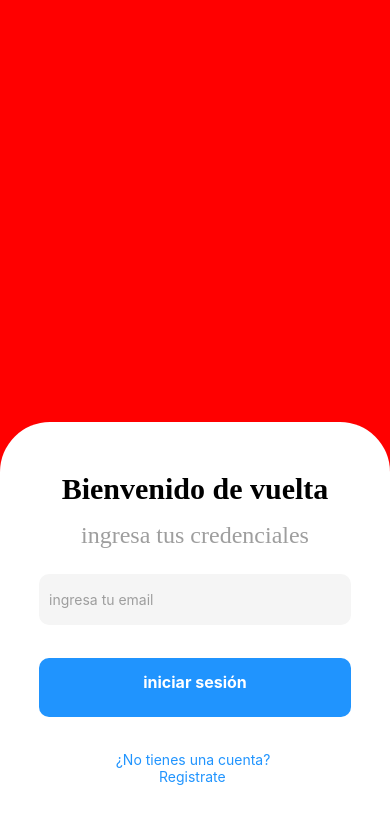
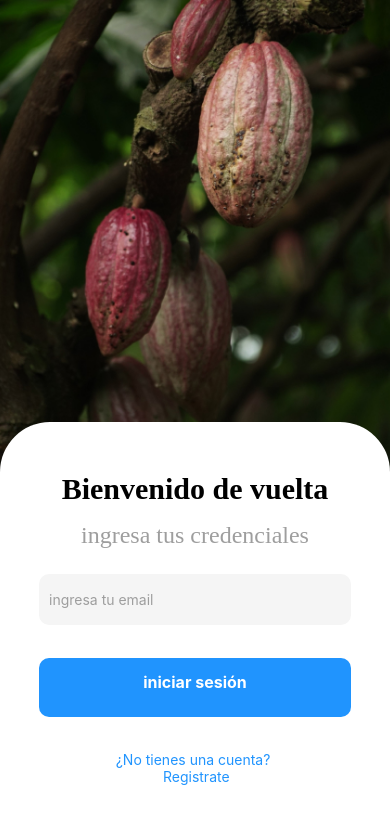
Before and after one commit to wilopz/cacaotech, a React Native app: screen / in a window 390 px wide. Shown: the top 824 px of the page. Built offline with nearby package versions, Linux system fonts and the light colour scheme.

Commit message:
Homescreen v2

```diff
--- a/src/screens/InicioScreen.tsx
+++ b/src/screens/InicioScreen.tsx
@@ -1,5 +1,5 @@
 import React from 'react'
-import { View, StyleSheet, Text, TouchableOpacity } from 'react-native';
+import { View, StyleSheet, Text, TouchableOpacity, Image, ImageBackground } from 'react-native';
 import { ButtonCp } from '../components/ButtonCp';
 import { InputCp } from '../components/InputCp';
 import { PanelCp } from '../components/PanelCp';
@@ -7,6 +7,12 @@ import { PanelCp } from '../components/PanelCp';
 export const InicioScreen = () => {
   return (
     <View style = {styles.container}>
+
+        <ImageBackground
+          style={styles.imagescreen1}
+          source={ require('../images/screen1.jpg')}
+        />
+
         <PanelCp
           height = { '50%' }
           bottom = {0}
@@ -46,9 +52,11 @@ export const InicioScreen = () => {
             color: '#2094FE',
           }} >
             ¿No tienes una cuenta? {"\n"}
-            {'           '}Registrate
+            {'            '}Registrate
           </Text>
         </TouchableOpacity>
+
+
 
     </View>
   )
@@ -80,4 +88,8 @@ const styles = StyleSheet.create({
     bottom: '7%',
     color: '#2094FE',
   },
+  imagescreen1: {
+    width: '100%',
+    height: '75%',
+  },
 })
```
Also changed, not shown: src/images/screen1.jpg (added).
